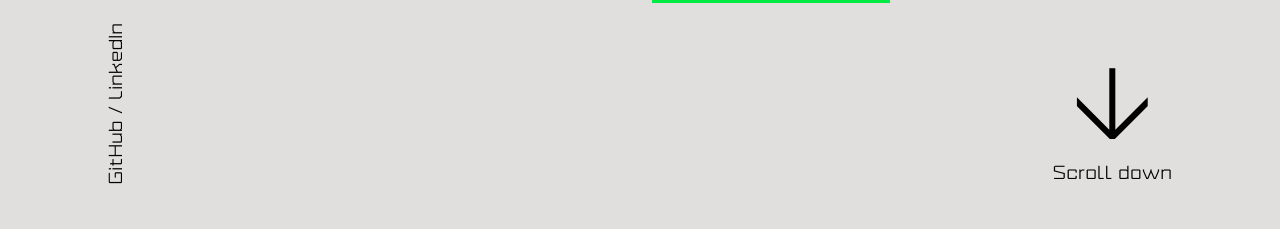
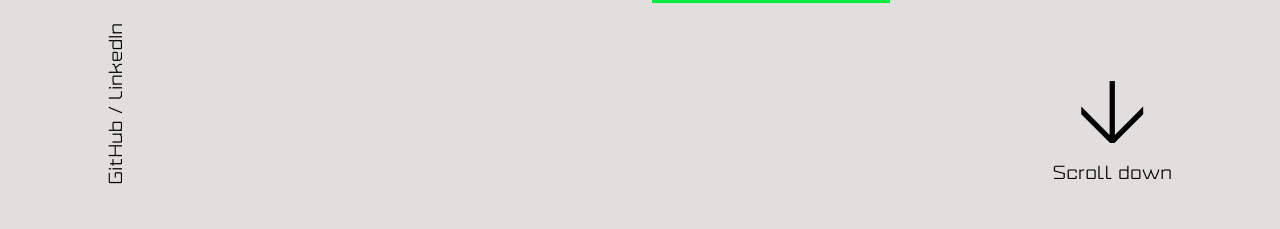
Before and after one commit to Bobbytx/Bobbytx.github.io, a React (Vite) app: page / in a window 1280 px wide. Shown: the part 546-775 px from the top of the page. Built offline with nearby package versions, Linux system fonts and the light colour scheme.

Commit message:
made scroll down arrow part of clickable link, centered arrow over text

```diff
--- a/src/App.css
+++ b/src/App.css
@@ -96,11 +96,21 @@ main {
   flex-direction: column;
   justify-content: flex-end;
 
+/* Styles for the custom link */
+.custom-link {
+  text-decoration: none; /* This prevents underlining the entire link */
+  display: flex; /* Make custom-link a flex container */
+  flex-direction: column; /* Stack children vertically */
+  align-items: center; /* Center-align children horizontally */
+}
+
+.custom-link:hover .scroll-text {
+  text-decoration: underline; /* Underlines only the "Scroll down" text on hover */
+}
+
 }
 .arrow {
-  display: block;
-  font-size: 8rem;
-  align-self: center;
+  font-size: 7rem;
 }
 
 a, a:link, a:visited, a:hover, a:active, a:focus {
--- a/src/components/About.jsx
+++ b/src/components/About.jsx
@@ -23,9 +23,12 @@ function Hero() {
           <span><a href="https://github.com/Bobbytx" target="_blank" rel="noopener noreferrer">GitHub</a> / <a href="https://www.linkedin.com/in/roberttothpm/" target="_blank" rel="noopener noreferrer">LinkedIn</a></span>
         </div>
         <div className="link-right">
-          <span className="arrow">↓</span>
-          <span><a href="#experience">Scroll down</a></span>
+          <a href="#experience" className="custom-link">
+            <span className="arrow">↓</span>
+            <span className="scroll-text">Scroll down</span>
+          </a>
         </div>
+
       </div>
     </div>
   );
```
